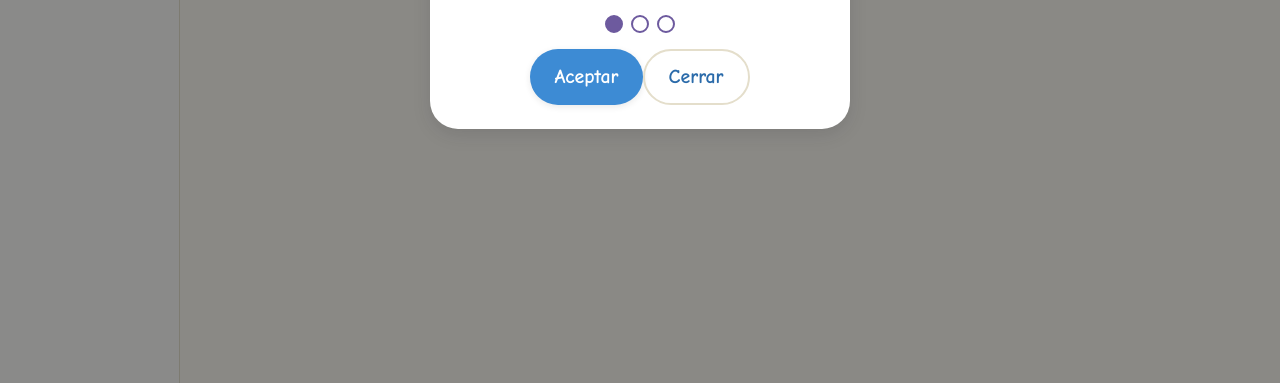
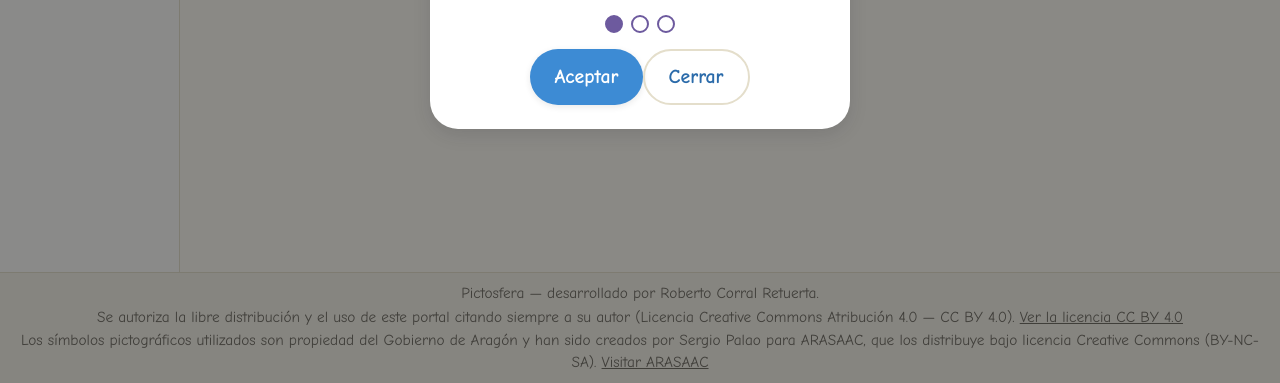
Before and after one commit to pictosfera/web, a website with bundled scripts: page index.html in a window 1280 px wide. Shown: the part 417-800 px from the top of the page. Built offline with nearby package versions, Linux system fonts and the light colour scheme.

Commit message:
ActualizaciÃ³n 30/06/2026 03:29

```diff
--- a/core/css/shell.css
+++ b/core/css/shell.css
@@ -59,6 +59,31 @@
   min-width: 0;
   padding: var(--space-md);
   outline: none;
+}
+
+/* --- Pie de página: créditos y licencias (ver core/js/footer.js).
+   Vive fuera de #view, así que aparece en todas las secciones. --- */
+.app-footer{
+  flex-shrink: 0;
+  padding: var(--space-sm) var(--space-md);
+  background: var(--color-surface-alt);
+  border-top: 1px solid var(--color-border);
+  text-align: center;
+}
+
+.app-footer-linea{
+  margin: 2px 0;
+  font-size: var(--font-size-sm);
+  color: var(--color-text-soft);
+}
+
+.app-footer a{
+  color: var(--color-text-soft);
+  text-decoration: underline;
+}
+
+.app-footer a:hover{
+  color: var(--color-primary-dark);
 }
 
 /* --- Botones de navegación (compartidos por tabbar y sidebar) --- */
--- /dev/null
+++ b/core/js/footer.js
@@ -0,0 +1,45 @@
+// Pictosfera — núcleo: pie de página (créditos y licencias).
+//
+// Vive en #app-footer, fuera de #view (ver index.html), así que se ve
+// siempre en la parte inferior de TODAS las secciones del portal sin
+// que cada vista tenga que añadirlo por su cuenta. Se repinta al
+// cambiar de idioma, igual que el shell de navegación (shell.js).
+
+import { t, onLanguageChange } from './i18n.js';
+
+const LICENCIA_URL = 'https://creativecommons.org/licenses/by/4.0/deed.es';
+const ARASAAC_URL = 'https://arasaac.org';
+
+function buildLinea(textKey, linkKey, href) {
+  const p = document.createElement('p');
+  p.className = 'app-footer-linea';
+  p.append(document.createTextNode(`${t(textKey)} `));
+
+  const link = document.createElement('a');
+  link.href = href;
+  link.target = '_blank';
+  link.rel = 'noopener noreferrer';
+  link.textContent = t(linkKey);
+  p.appendChild(link);
+
+  return p;
+}
+
+function paint() {
+  const footer = document.getElementById('app-footer');
+  if (!footer) return;
+  footer.innerHTML = '';
+
+  const autor = document.createElement('p');
+  autor.className = 'app-footer-linea';
+  autor.textContent = t('footer.autor');
+  footer.appendChild(autor);
+
+  footer.appendChild(buildLinea('footer.licencia', 'footer.licencia_enlace', LICENCIA_URL));
+  footer.appendChild(buildLinea('footer.arasaac', 'footer.arasaac_enlace', ARASAAC_URL));
+}
+
+export function initFooter() {
+  paint();
+  onLanguageChange(paint);
+}
--- a/core/js/main.js
+++ b/core/js/main.js
@@ -8,6 +8,7 @@
 import { initI18n } from './i18n.js';
 import { registerRoute, startRouter, navigate } from './router.js';
 import { initShell } from './shell.js';
+import { initFooter } from './footer.js';
 import { maybeShowWelcome } from './welcome.js';
 
 import { render as renderInicio } from './views/inicio.js';
@@ -41,6 +42,7 @@ async function arrancar() {
   registerRoute('/ajustes', renderAjustes);
 
   initShell();
+  initFooter();
   startRouter();
   maybeShowWelcome();
 
--- a/index.html
+++ b/index.html
@@ -27,6 +27,8 @@
     <nav id="sidebar" class="sidebar" aria-label="Navegación principal"></nav>
     <main id="view" class="view" tabindex="-1"></main>
   </div>
+
+  <footer id="app-footer" class="app-footer"></footer>
 </div>
 
 <div id="modal-root"></div>
--- a/locales/es.json
+++ b/locales/es.json
@@ -426,5 +426,12 @@
     "me_gusta_no_me_gusta_comidas": "Me gusta / no me gusta",
     "lista_compra_comidas": "Lista de la compra",
     "reconoce_emociones": "Reconoce emociones"
+  },
+  "footer": {
+    "autor": "Pictosfera — desarrollado por Roberto Corral Retuerta.",
+    "licencia": "Se autoriza la libre distribución y el uso de este portal citando siempre a su autor (Licencia Creative Commons Atribución 4.0 — CC BY 4.0).",
+    "licencia_enlace": "Ver la licencia CC BY 4.0",
+    "arasaac": "Los símbolos pictográficos utilizados son propiedad del Gobierno de Aragón y han sido creados por Sergio Palao para ARASAAC, que los distribuye bajo licencia Creative Commons (BY-NC-SA).",
+    "arasaac_enlace": "Visitar ARASAAC"
   }
 }
```
Also changed, not shown: locales/en.json (+7 -0 lines).
